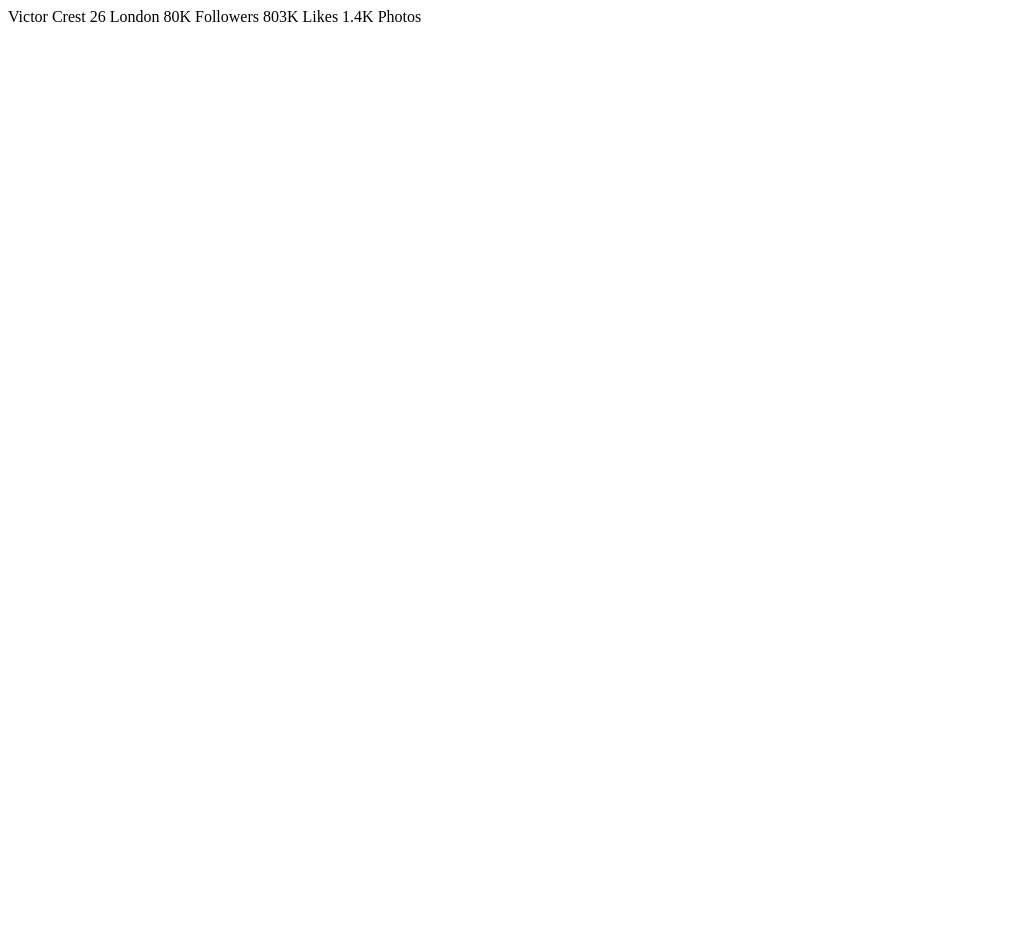
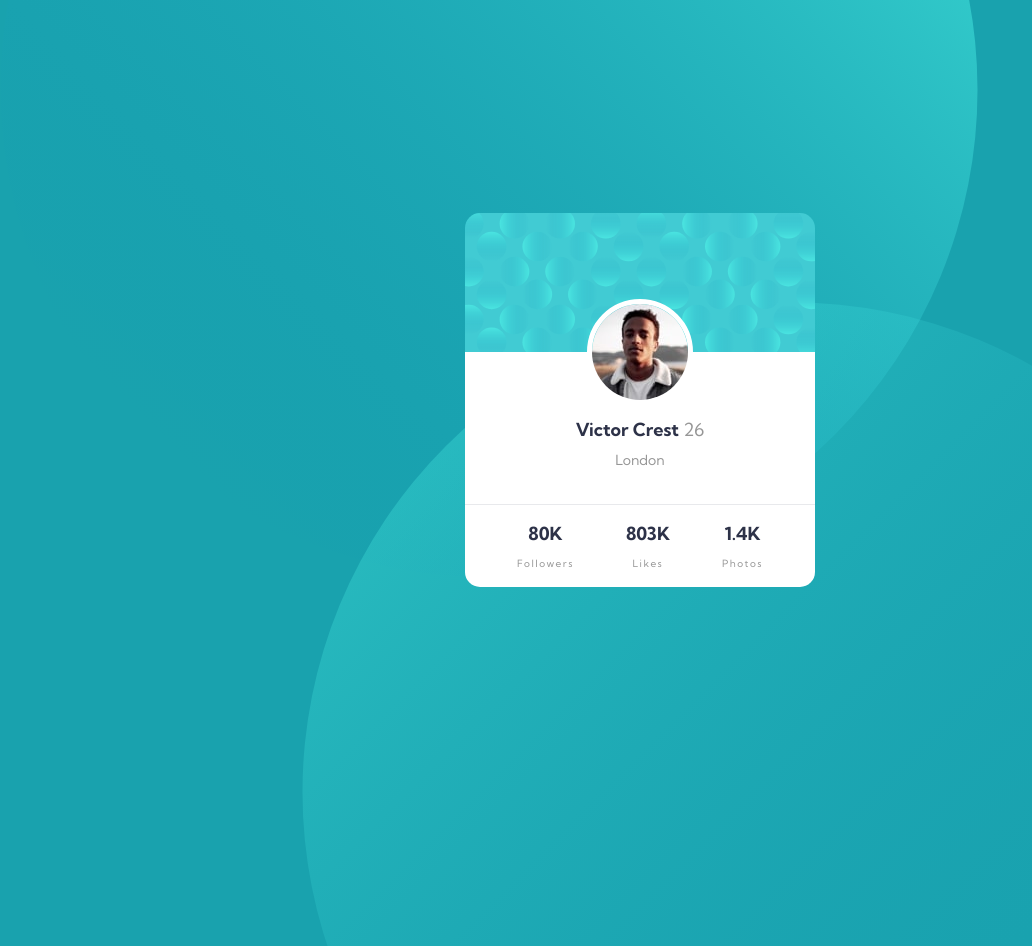
Before and after one commit to Aron-Mall/profile-card-component-main, a plain HTML site: page index.html in a window 1280 px wide. Shown: the whole page, without its empty margins (0-1032 px from the left). Before the commit the page ends 800 px from the top, so only its background shows below. Drawn offline with Linux system fonts and the light colour scheme.

Commit message:
desktop complete

```diff
--- a/index.html
+++ b/index.html
@@ -12,18 +12,42 @@
 
 </head>
 <body>
-  Victor Crest
-  26
-  London
+  <img class="pattern-top" src="./images/bg-pattern-top.svg" alt="pattern top">
+    <img class="pattern-bottom" src="./images/bg-pattern-bottom.svg" alt="pattern bottom">
+  <main>
 
-  80K
-  Followers
+    <div class="card">
+      <div class="card__top">
+        <img src="./images/image-victor.jpg" alt="profile picture">
+      </div>
+      <div class="card__middle">
+        <div>
+          <span class="name">Victor Crest</span>
+          <span class="age">26</span>
+        </div>
+        <div>
+        <span class="location">London</span>
+      </div>
+      </div>
+      <div class="card__bottom">
+        <div class="card__botttom-stats">
+          <div class="stat">
+            <span class="stat-number">80K</span>
+            <span class="stat-desc">Followers</span>
+          </div>
+          <div class="stat">
+            <span class="stat-number">803K</span>
+            <span class="stat-desc">Likes</span>
+          </div>
+          <div class="stat">
+            <span class="stat-number">1.4K</span>
+            <span class="stat-desc">Photos</span>
+          </div>
+        </div>
+      </div>
+    </div>
 
-  803K
-  Likes
-
-  1.4K
-  Photos
+</main>
 
 </body>
 </html>
--- a/styles.css
+++ b/styles.css
@@ -0,0 +1,148 @@
+@import url('https://fonts.googleapis.com/css2?family=Kumbh+Sans:wght@400;700&display=swap');
+
+:root {
+  --dark-cyan: hsl(185, 75%, 39%);
+  --very-dark-desaturated-blue: hsl(229, 23%, 23%);
+  --dark-grayish-blue: hsl(227, 10%, 46%);
+  --dark-gray: hsl(0, 0%, 59%)
+}
+
+* {
+  margin: 0;
+  padding: 0;
+  box-sizing: border-box;
+}
+
+body {
+  font-family: 'Kumbh Sans', sans-serif;
+  font-size: 18px;
+  overflow: hidden;
+  background-color: var(--dark-cyan);
+}
+
+main {
+  max-width: 1440px;
+  min-height: 100vh;
+  min-width: 100vh;
+  margin: 0 auto;
+  display: flex;
+  justify-content: center;
+  align-items: center;
+
+
+}
+
+img.pattern-top {
+  max-height: auto;
+  max-width: auto;
+  transform-origin: center;
+  top:-50%;
+  left: 0%;
+  position: absolute;
+  z-index: -1;
+
+}
+
+img.pattern-bottom {
+  transform-origin: center;
+  bottom:-60%;
+  right:0%;
+  position: absolute;
+  z-index: -1;
+
+}
+
+.card {
+  width: 350px;
+  height: 374px;
+  display: grid;
+  grid-template-columns: 1fr;;
+  grid-template-rows: 1fr 1.1fr 0.6fr ;
+}
+
+.card__top{
+  background: url('./images/bg-pattern-card.svg');
+  grid-column: 1;
+  grid-row: 1/2;
+  display: flex;
+  justify-content: center;
+  align-items: flex-end;
+  border-top-left-radius: 15px;
+  border-top-right-radius: 15px;
+
+}
+
+
+.card__top img {
+  border-radius: 50%;
+  border: 5px solid #ffffff;
+  transform: translateY(50%);
+
+}
+.card__middle {
+  background-color: #ffffff;
+  grid-column: 1;
+  grid-row: 2/3;
+  display: flex;
+  flex-direction: column;
+  justify-content: center;
+  align-items: center;
+}
+
+
+
+.card__middle .name {
+  font-weight: 700;
+  margin-top: 2rem;
+  display: inline-block;
+  color: var(--very-dark-desaturated-blue);
+
+
+}
+
+.card__middle .age {
+  color: var(--dark-gray);
+}
+.card__middle .location {
+  margin-top: 10px;
+  display: block;
+  font-size: 14px;
+  color: var(--dark-gray);
+}
+
+.card__bottom {
+  background-color: #ffffff;
+  border-top: 1px solid #e8e9ec;
+  grid-column: 1;
+  grid-row:3/4;
+  border-bottom-left-radius: 15px;
+  border-bottom-right-radius: 15px;
+}
+
+
+.card__botttom-stats{
+  height: 100%;
+  display: flex;
+  justify-content: space-evenly;
+  align-items: center;
+  text-align: center;
+}
+
+.stat-number{
+  font-weight: 700;
+  color: var(--very-dark-desaturated-blue);
+
+}
+
+.stat-desc {
+  color: var(--dark-gray);
+  display: block;
+  font-size: 10px;
+  letter-spacing: 1.5px;
+  margin-top: 0.8rem;
+}
+
+@media only screen and (max-width: 700px){
+
+
+}
```
